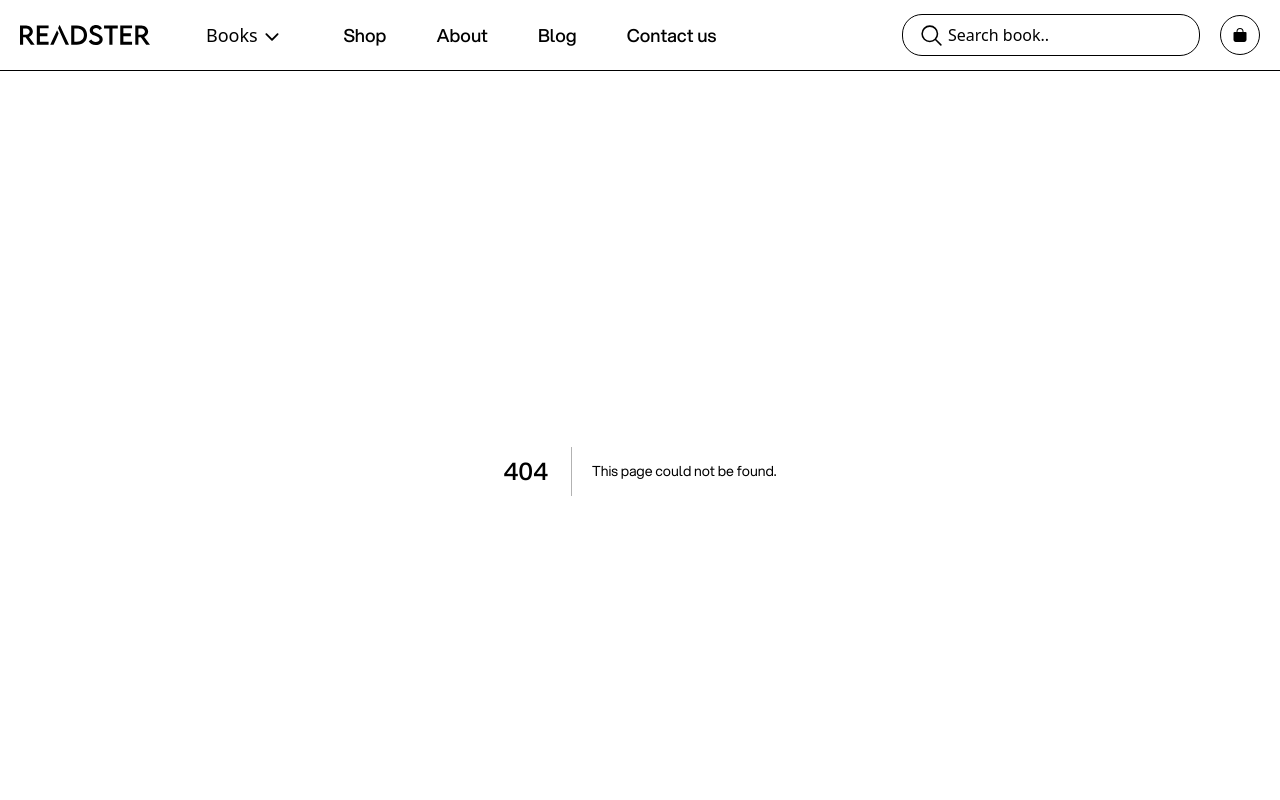
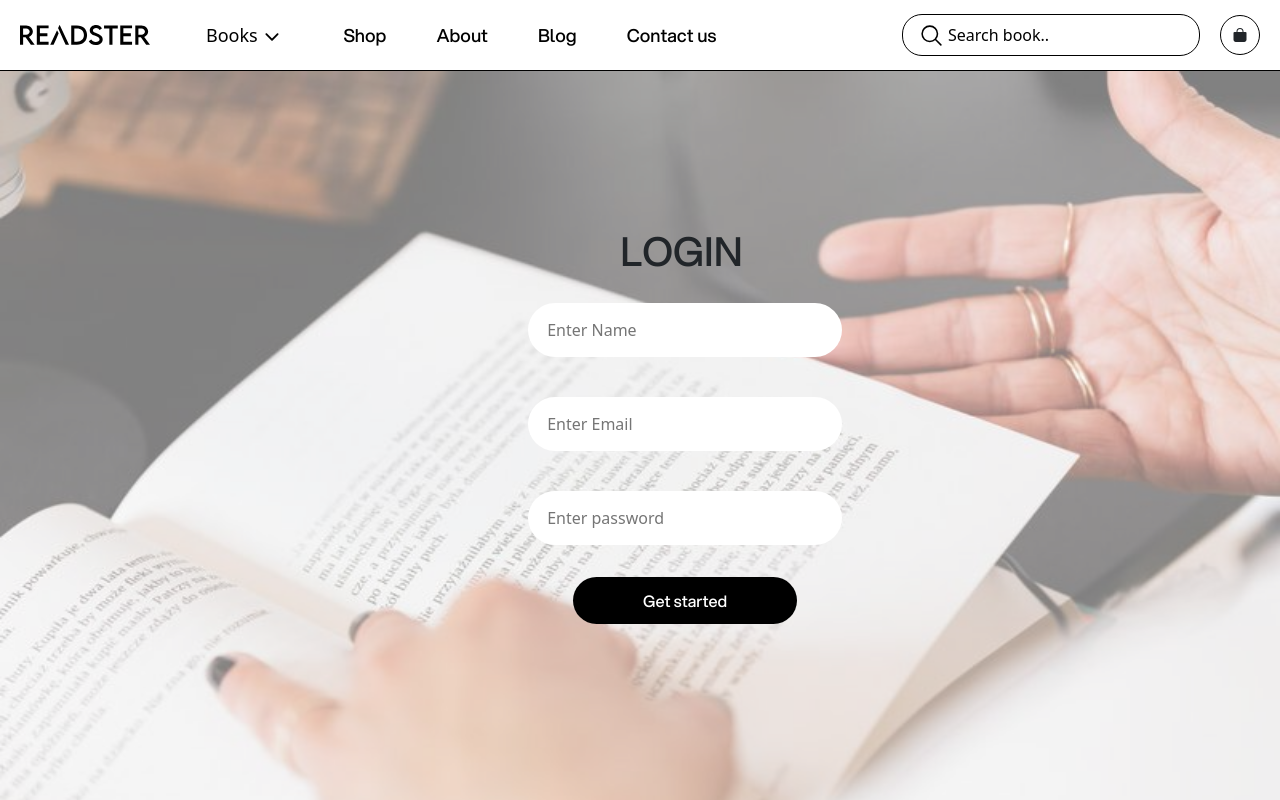
Before and after one commit to tanushka1726/react_next, a Next.js app: page /login in a window 1280 px wide. Before the commit this address had no page. Shown: the top 800 px of the page. Built offline with nearby package versions, Linux system fonts and the light colour scheme.

Commit message:
create login signup

```diff
--- /dev/null
+++ b/app/login/page.css
@@ -0,0 +1,37 @@
+.login{
+position: relative;
+height: 100vh;
+}
+.login img{
+    height: 100%;
+    width: 100%;
+    opacity: 0.5;
+}
+.log-section-card{
+    position: absolute;
+    top: 6rem;
+    right: 20rem;
+    z-index: 7;
+    width:40%;
+    padding: 60px;
+}
+.log-section-card input{
+    width:80%;
+    border-radius: 40px;
+    border:none;
+    margin: 20px;
+    padding: 15px;
+}
+.button{
+    margin-top: 20px;
+    color:var(--white);
+    background-color:var(--black);
+    padding: 12px 70px;
+    text-decoration: none;
+    border-radius: 50px;
+    margin: 65px;
+}
+.login-heading{
+    margin-right: 45px;
+    text-align:center;
+}
--- /dev/null
+++ b/app/login/page.tsx
@@ -0,0 +1,33 @@
+import React from "react";
+import "./page.css"
+
+const page = ()=>{
+    return(
+        <>
+        <div className="login">
+
+            <img src="self-discover1.jpg" alt="" />
+            <div className="log-section-card">
+                <form action="">
+                    <h1 className = "login-heading">LOGIN</h1>
+                 <input type="text" name="firstname"  placeholder=" Enter Name"/>
+                 <br />
+                 <input type="text" name="email" placeholder=" Enter Email"/>
+                 <br />
+                 <input type="text" name="password"  placeholder=" Enter password"/>
+                 <br />
+                 <br />
+                 <a href="/" className="button">Get started</a>
+
+
+            </form>
+
+
+            </div>
+
+        </div>
+
+        </>
+    )
+}
+export default page;
--- /dev/null
+++ b/app/signup/page.css
@@ -0,0 +1,37 @@
+.login{
+position: relative;
+height: 150vh;
+}
+.login img{
+    height: 100%;
+    width: 100%;
+    opacity: 0.5;
+}
+.log-section-card{
+    position: absolute;
+    top: 6rem;
+    right: 20rem;
+    z-index: 7;
+    width:40%;
+    padding: 60px;
+}
+.log-section-card input{
+    width:80%;
+    border-radius: 40px;
+    border:none;
+    margin: 20px;
+    padding: 15px;
+}
+.button{
+    margin-top: 20px;
+    color:var(--white);
+    background-color:var(--black);
+    padding: 12px 70px;
+    text-decoration: none;
+    border-radius: 50px;
+    margin: 65px;
+}
+.login-heading{
+    margin-right: 45px;
+    text-align:center;
+}
--- /dev/null
+++ b/app/signup/page.tsx
@@ -0,0 +1,35 @@
+import React from "react";
+import "./page.css"
+
+const page = ()=>{
+    return(
+        <>
+        <div className="login">
+
+            <img src="self-discover1.jpg" alt="" />
+            <div className="log-section-card">
+                <form action="">
+                    <h1 className = "login-heading">SIGN UP</h1>
+                 <input type="text" name="firstname" id="" placeholder=" Enter First name"/>
+                 <br />
+                 <input type="text" name="lastname" id="" placeholder=" Enter Last Name"/>
+                 <br />
+                 <input type="text" name="email" id="" placeholder=" Enter Gmail"/>
+                  <br />
+                 <input type="text" name="password"  placeholder=" Enter password"/>
+                 <br />
+                 <br />
+                 <a href="/" className="button">Sign Up</a>
+
+
+            </form>
+
+
+            </div>
+
+        </div>
+
+        </>
+    )
+}
+export default page;
```
